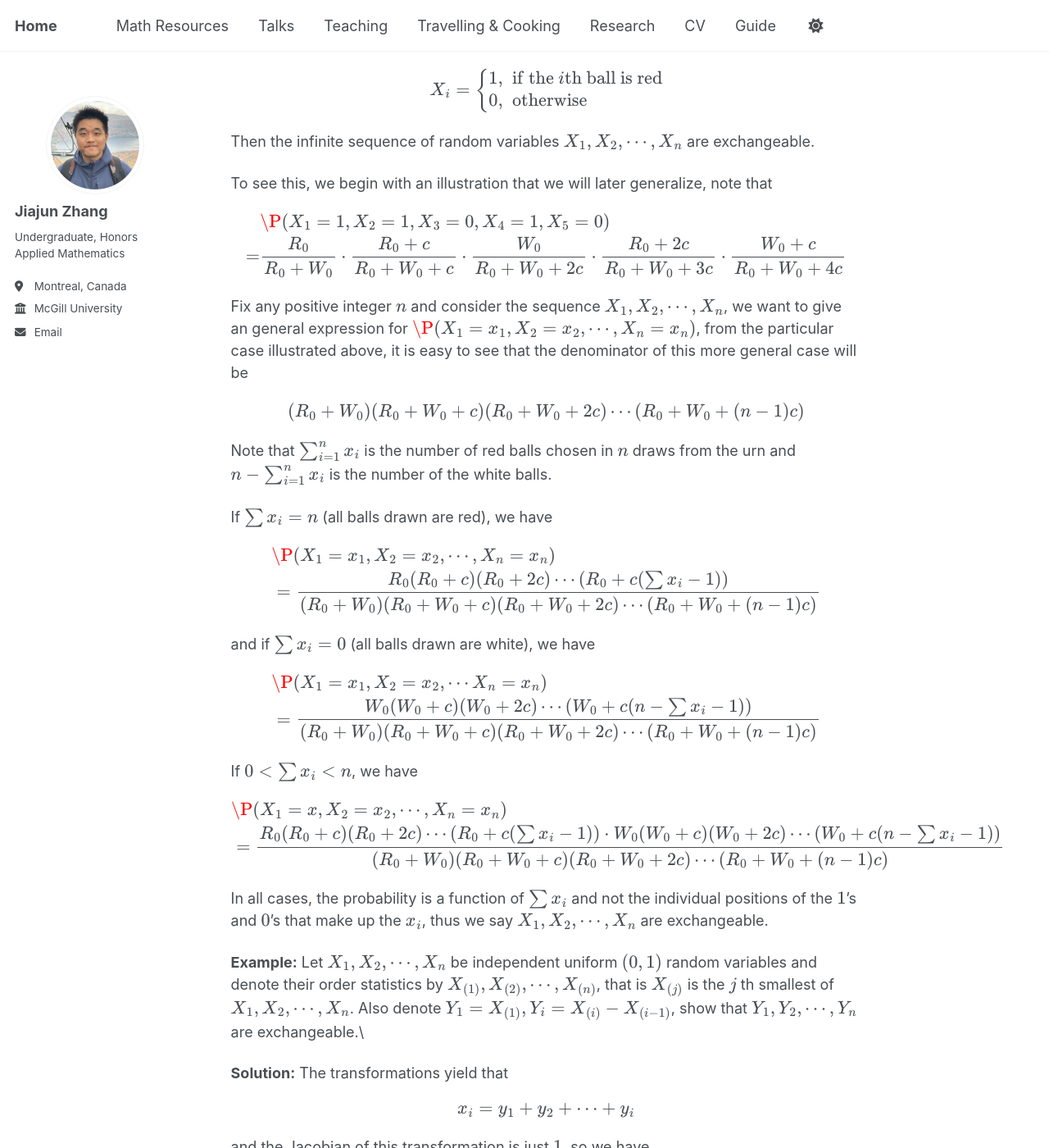
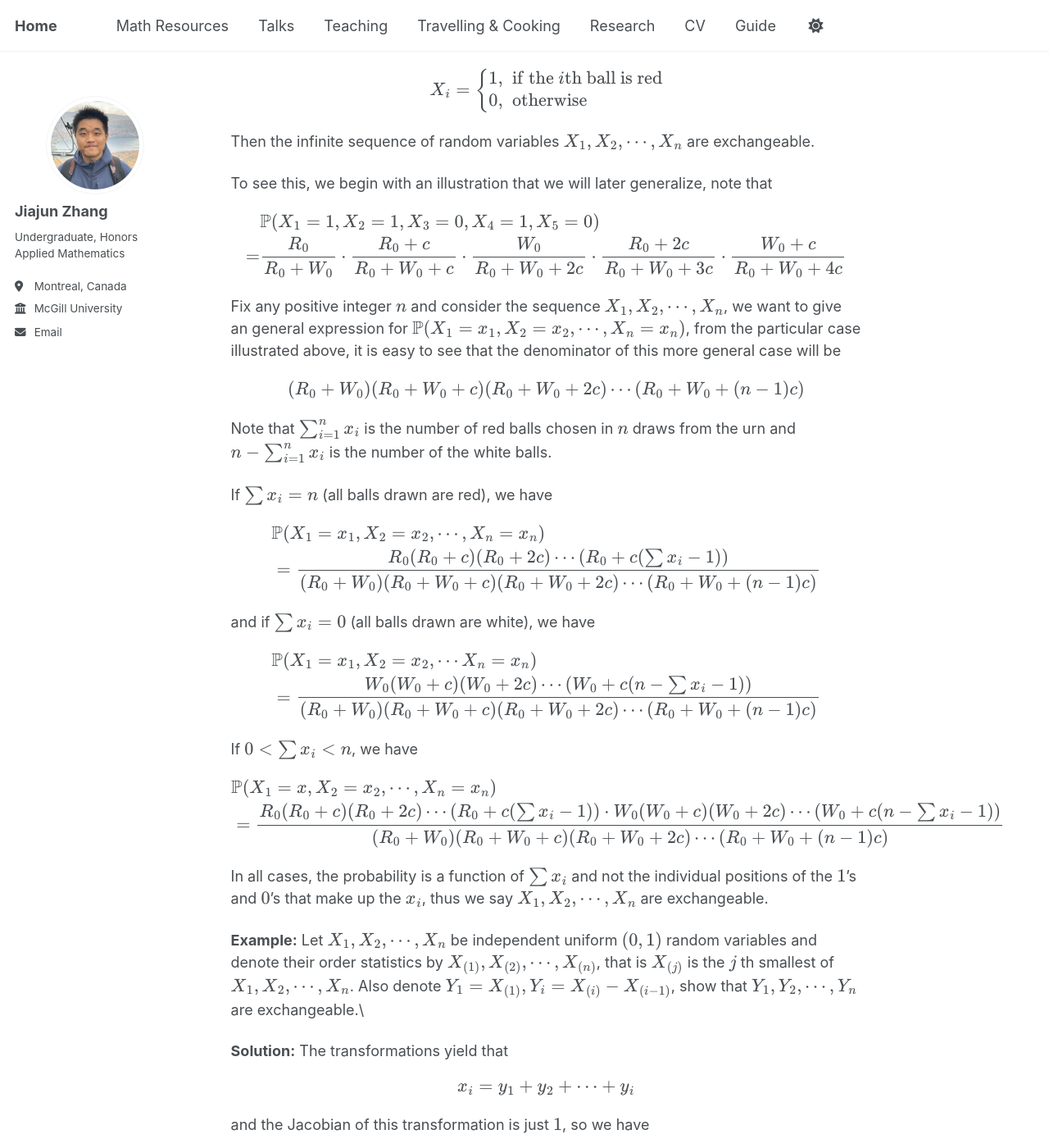
Before and after one commit to JohanssonRein/JohanssonRein.github.io, a Jekyll site: the page built from _publications/orderstats.md, in a window 1280 px wide and 1400 px high, scrolled down 5929 px. Shown: the whole window at 82% size. Built offline with Jekyll 4.4.1, drawn with Linux system fonts in a browser that asks for light colours; some of the changed text lies outside the part shown.

Commit message:
Update orderstats.md

```diff
--- a/_publications/orderstats.md
+++ b/_publications/orderstats.md
@@ -43,7 +43,7 @@ Since for any permutation $(i_1,i_2,\cdots,i_n) \in S_n$,
 
 $$
 \begin{align*}
-&\P \left\{ x_{i_1} - \frac{\epsilon}{2} < X_1 < x_{i_1} + \frac{\epsilon}{2}, \cdots,x_{i_n} < X_n < x_{i_n} + \frac{\epsilon}{2} \right\}\\
+&\mathbb{P} \left\{ x_{i_1} - \frac{\epsilon}{2} < X_1 < x_{i_1} + \frac{\epsilon}{2}, \cdots,x_{i_n} < X_n < x_{i_n} + \frac{\epsilon}{2} \right\}\\
 &\approx \epsilon^n f_{X_1,X_2,\cdots,X_n}(x_{i_1}, x_{i_2}, \cdots, x_{i_n})\\
 &= \epsilon^n f(x_1) \cdots f(x_n)
 \end{align*}
@@ -54,7 +54,7 @@ it follows that for $x_1 < x_2 < \cdots < x_n$,
 
 $$
 \begin{align*}
-&\P \left\{ x_1 - \frac{\epsilon}{2} < X_{(1)} < x_1 + \frac{\epsilon}{2}, \cdots,x_n < X_{(n)} < x_n + \frac{\epsilon}{2} \right\}\\
+&\mathbb{P} \left\{ x_1 - \frac{\epsilon}{2} < X_{(1)} < x_1 + \frac{\epsilon}{2}, \cdots,x_n < X_{(n)} < x_n + \frac{\epsilon}{2} \right\}\\
 & \approx n! \epsilon^n f(x_1) \cdots f(x_n)
 \end{align*}
 $$
@@ -71,7 +71,7 @@ $$
 **Solution:** Assume the the positions of the $3$ people are independent and uniformly distributed over the road, if $X_i$ denote the position of the $i$th person, the desired probability is given by
 
 $$
-\P \{ X_{(i)} > X_{(i-1)} + d, i = 2,3 \}
+\mathbb{P} \{ X_{(i)} > X_{(i-1)} + d, i = 2,3 \}
 $$
 
 and we have
@@ -84,7 +84,7 @@ Thus
 
 $$
 \begin{align*}
-\P\{ X_{(i)} > X_{(i-1)} + d, i =2,3 \} &= \iiint_{x_i > x_{j-1}+d} f_{X_{(1)}, X_{(2)}, X_{(3)}} (x_1,x_2,x_3) dx_1dx_2dx_3 \\
+\mathbb{P}\{ X_{(i)} > X_{(i-1)} + d, i =2,3 \} &= \iiint_{x_i > x_{j-1}+d} f_{X_{(1)}, X_{(2)}, X_{(3)}} (x_1,x_2,x_3) dx_1dx_2dx_3 \\
 & = 3! \int_0^{1-2d} \int_{x_1+d}^{1-d} \int_{x_2+d}^1 dx_3dx_2dx_1\\
 &= (1-2d)^3
 \end{align*}
@@ -124,7 +124,7 @@ However by definition we also have
 
 $$
 \begin{align*}
-F_{X_{(j)}}(y) = \P\{ X_{(j)} \leq y \} &= \P\{ \text{$j$ or more of the $X_i$'s are less or equal than $y$} \} \\
+F_{X_{(j)}}(y) = \mathbb{P}\{ X_{(j)} \leq y \} &= \mathbb{P}\{ \text{$j$ or more of the $X_i$'s are less or equal than $y$} \} \\
 & = \sum_{k=j}^n \binom{n}{k} [F(y)]^k [1-F(y)]^{n-k}
 \end{align*}
 $$
@@ -147,7 +147,7 @@ is called the range of the observed random variables. If the random variables $X
 
 $$
 \begin{align*}
-\P\{ R \leq a\} & = \P \{ X_{(n)} - X_{(1)} \leq a \} \\
+\mathbb{P}\{ R \leq a\} & = \mathbb{P} \{ X_{(n)} - X_{(1)} \leq a \} \\
 & = \iint_{x_n -x_1 \leq a} f_{X_{(1)}, X_{(n)}}(x_1,x_n) dx_1dx_n\\
 & = \int_{-\infty}^{+\infty} \int_{x_1}^{x_1+a} \frac{n!}{(n-2)!} [F(x_n) - F(x_1)]^{n-2} f(x_1)f(x_n) dx_ndx_1
 \end{align*}
@@ -162,14 +162,14 @@ $$
 Thus
 
 $$
-\P\{ R \leq a\} = n \int_{-\infty}^{+\infty} [F(x_1+a) - F(x_1)]^{n-1} f(x_1)dx_1
+\mathbb{P}\{ R \leq a\} = n \int_{-\infty}^{+\infty} [F(x_1+a) - F(x_1)]^{n-1} f(x_1)dx_1
 $$
 
 In the case when $X_i$'s are all uniformly distributed on $(0,1)$, for $0<a<1$, we have
 
 $$
 \begin{align*}
-\P\{ R < a\} & = n \int_0^1 [F(x_1+a) - F(x_1)]^{n-1} f(x_1)dx_1\\
+\mathbb{P}\{ R < a\} & = n \int_0^1 [F(x_1+a) - F(x_1)]^{n-1} f(x_1)dx_1\\
 &= n \int_0^{1-a} a^{n-1} dx_1 + n \int_{1-a}^1 (1-x_1)^{n-1}dx_1\\
 & n(1-a)^{n-1} + a^n
 \end{align*}
@@ -193,7 +193,7 @@ That is, the range of $n$ independent uniform $(0,1)$ random variables is a beta
   <strong>Definition.</strong> The random variables $X_1,X_2,\cdots,X_n$ are said to be exchangeable if, for every permutation $\pi(i_1,i_2,\cdots,i_n) \in S_n$, we have
 
 $$
-\P \{ X_{i_1} \leq x_1, X_{i_2} \leq x_2, \cdots, X_{i_n} \leq x_n \} = \P\{ X_1 = x_1, X_2 = x_2, \cdots, X_n = x_n \}
+\mathbb{P} \{ X_{i_1} \leq x_1, X_{i_2} \leq x_2, \cdots, X_{i_n} \leq x_n \} = \mathbb{P}\{ X_1 = x_1, X_2 = x_2, \cdots, X_n = x_n \}
 $$
 
 That is, the $n$ random variables are exchangeable if their joint distribution is the same no matter in which order the variables are observed.
@@ -210,7 +210,7 @@ $$
 If $X_i$'s are discrete, this is equivalent to say
 
 $$
-\P\{ X_1=x_1, X_2=x_2, X_3 = x_3,X_4 = x_4 \} = \P\{ X_3 = x_1, X_1 = x_2,X_2 = x_3,X_4 = x_4\}
+\mathbb{P}\{ X_1=x_1, X_2=x_2, X_3 = x_3,X_4 = x_4 \} = \mathbb{P}\{ X_3 = x_1, X_1 = x_2,X_2 = x_3,X_4 = x_4\}
 $$
 
 **Example:** Suppose we have an urn containing $1$ red ball and $2$ white balls, draw out balls one at a time and without replacement, and note the color. Define
@@ -224,15 +224,15 @@ Then the random variables $X_1,X_2,X_3$ are exchangeable.
 To see this, we compute the followings:
 
 $$
-\P(X_1 = 1, X_2 = 0, X_3 = 0) = \frac{1}{3} \cdot 1 \cdot 1 = \frac{1}{3}
+\mathbb{P}(X_1 = 1, X_2 = 0, X_3 = 0) = \frac{1}{3} \cdot 1 \cdot 1 = \frac{1}{3}
 $$
 
 $$
-\P(X_1 = 0, X_2 = 1, X_3 = 0) = \frac{2}{3} \cdot \frac{1}{2} \cdot 1 = \frac{1}{3}
+\mathbb{P}(X_1 = 0, X_2 = 1, X_3 = 0) = \frac{2}{3} \cdot \frac{1}{2} \cdot 1 = \frac{1}{3}
 $$
 
 $$
-\P(X_1 = 0, X_2 = 0, X_3 = 1) = \frac{2}{3} \cdot \frac{1}{2} \cdot 1 = \frac{1}{3}
+\mathbb{P}(X_1 = 0, X_2 = 0, X_3 = 1) = \frac{2}{3} \cdot \frac{1}{2} \cdot 1 = \frac{1}{3}
 $$
 Since they are all the same, so we say $X_1, X_2, X_3$ are exchangeable.
 
@@ -289,11 +289,11 @@ To see this, we begin with an illustration that we will later generalize, note t
 
 $$
 \begin{align*}
-& \P(X_1=1,X_2=1,X_3=0,X_4=1,X_5=0) \\=  &\frac{R_0}{R_0+W_0} \cdot \frac{R_0+c}{R_0+W_0+c} \cdot \frac{W_0}{R_0+W_0+2c} \cdot \frac{R_0+2c}{R_0+W_0+3c} \cdot \frac{W_0 +c}{R_0+W_0+4c}
+& \mathbb{P}(X_1=1,X_2=1,X_3=0,X_4=1,X_5=0) \\=  &\frac{R_0}{R_0+W_0} \cdot \frac{R_0+c}{R_0+W_0+c} \cdot \frac{W_0}{R_0+W_0+2c} \cdot \frac{R_0+2c}{R_0+W_0+3c} \cdot \frac{W_0 +c}{R_0+W_0+4c}
 \end{align*}
 $$
 
-Fix any positive integer $n$ and consider the sequence $X_1,X_2,\cdots,X_n$, we want to give an general expression for $\P(X_1=x_1,X_2=x_2,\cdots,X_n = x_n)$, from the particular case illustrated above, it is easy to see that the denominator of this more general case will be
+Fix any positive integer $n$ and consider the sequence $X_1,X_2,\cdots,X_n$, we want to give an general expression for $\mathbb{P}(X_1=x_1,X_2=x_2,\cdots,X_n = x_n)$, from the particular case illustrated above, it is easy to see that the denominator of this more general case will be
 
 $$
 (R_0+W_0)(R_0+W_0+c)(R_0+W_0+2c)\cdots(R_0+W_0+(n-1)c)
@@ -305,7 +305,7 @@ If $\sum x_i = n$ (all balls drawn are red), we have
 
 $$
 \begin{align*}
-&\P(X_1 = x_1, X_2 = x_2, \cdots, X_n = x_n) \\ &= \frac{R_0(R_0+c)(R_0+2c)\cdots(R_0 + c(\sum x_i -1))}{(R_0+W_0)(R_0+W_0+c)(R_0+W_0+2c)\cdots(R_0+W_0+(n-1)c)}
+&\mathbb{P}(X_1 = x_1, X_2 = x_2, \cdots, X_n = x_n) \\ &= \frac{R_0(R_0+c)(R_0+2c)\cdots(R_0 + c(\sum x_i -1))}{(R_0+W_0)(R_0+W_0+c)(R_0+W_0+2c)\cdots(R_0+W_0+(n-1)c)}
 \end{align*}
 $$
 
@@ -313,7 +313,7 @@ and if $\sum x_i = 0$ (all balls drawn are white), we have
 
 $$
 \begin{align*}
-&\P(X_1 = x_1, X_2 = x_2,\cdots X_n = x_n) \\ &=
+&\mathbb{P}(X_1 = x_1, X_2 = x_2,\cdots X_n = x_n) \\ &=
 \frac{W_0(W_0+c)(W_0+2c)\cdots(W_0+c(n - \sum x_i -1))}{(R_0+W_0) (R_0+W_0+c)(R_0+W_0+2c)\cdots(R_0+W_0+(n-1)c)}
 \end{align*}
 $$
@@ -322,7 +322,7 @@ If $0<\sum x_i < n$, we have
 
 $$
 \begin{align*}
-&\P(X_1 = x, X_2 = x_2,\cdots, X_n = x_n) \\ &=
+&\mathbb{P}(X_1 = x, X_2 = x_2,\cdots, X_n = x_n) \\ &=
 \frac{R_0(R_0+c)(R_0+2c)\cdots(R_0 + c(\sum x_i -1))\cdot W_0(W_0+c)(W_0+2c)\cdots(W_0+c(n - \sum x_i -1))}{(R_0+W_0)(R_0+W_0+c)(R_0+W_0+2c)\cdots(R_0+W_0+(n-1)c)}
 \end{align*}
 $$
```
